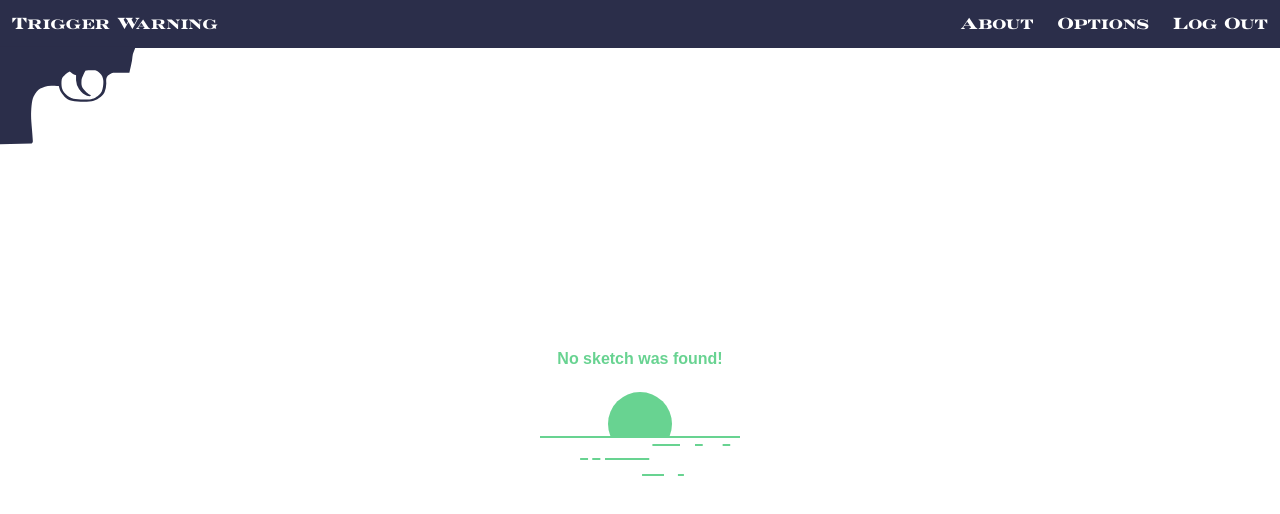
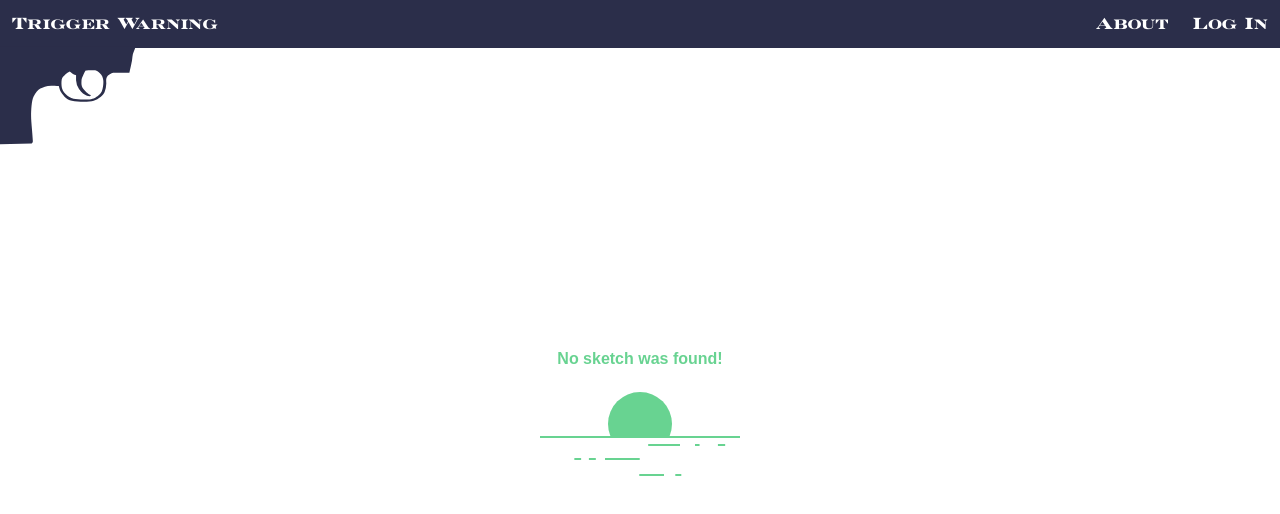
Before and after one commit to triggerwarning/triggerwarning-frontend, a Vue app: page /game in a window 1280 px wide. Shown: the top 514 px of the page. Built offline with nearby package versions, Linux system fonts and the light colour scheme; a small style sheet from the web is missing.

Commit message:
More work on Account views

```diff
--- a/src/components/Masthead.vue
+++ b/src/components/Masthead.vue
@@ -8,24 +8,30 @@
         <div class="px-3 py-3 flex-0">
           <router-link to="/about">About</router-link>
         </div>
-        <div class="px-3 py-3 flex-0">
-          <router-link to="/about">Options</router-link>
+        <div v-if="loggedIn" class="px-3 py-3 flex-0">
+          <router-link to="/about">Account</router-link>
         </div>
-        <div class="px-3 py-3 flex-0">
+        <div v-if="loggedIn" class="px-3 py-3 flex-0">
           <router-link to="/about">Log Out</router-link>
+        </div>
+        <div v-if="!loggedIn" class="px-3 py-3 flex-0">
+          <router-link to="/about">Log In</router-link>
         </div>
       </div>
     </nav>
     <div class="masthead-decoration">
       <img src="/gun-masthead.svg" style="width: 160px; transform: translate(-24px, -2px);">
     </div>
-
   </div>
 </template>
 
 <script>
 export default {
-
+  data() {
+    return {
+      loggedIn: false // TODO store logged-in state in vuex.
+    }
+  }
 }
 </script>
 
--- /dev/null
+++ b/src/components/forms/Login.vue
@@ -0,0 +1,28 @@
+<template>
+  <div>
+
+  </div>
+</template>
+
+<script>
+export default {
+  data() {
+    return {
+      formData: {
+        username: '',
+        password: '',
+      }
+    }
+  },
+
+  methods: {
+    submit() {
+      console.log("TODO: login form submit.")
+    }
+  }
+}
+</script>
+
+<style>
+
+</style>
--- /dev/null
+++ b/src/components/forms/Register.vue
@@ -0,0 +1,30 @@
+<template>
+  <div>
+
+  </div>
+</template>
+
+<script>
+export default {
+  data() {
+    return {
+      formData: {
+        username: '',
+        password: '',
+        email: '',
+        ownsCAH: false
+      }
+    }
+  },
+
+  methods: {
+    submit() {
+      console.log("TODO: register form submit.")
+    }
+  }
+}
+</script>
+
+<style>
+
+</style>
```
